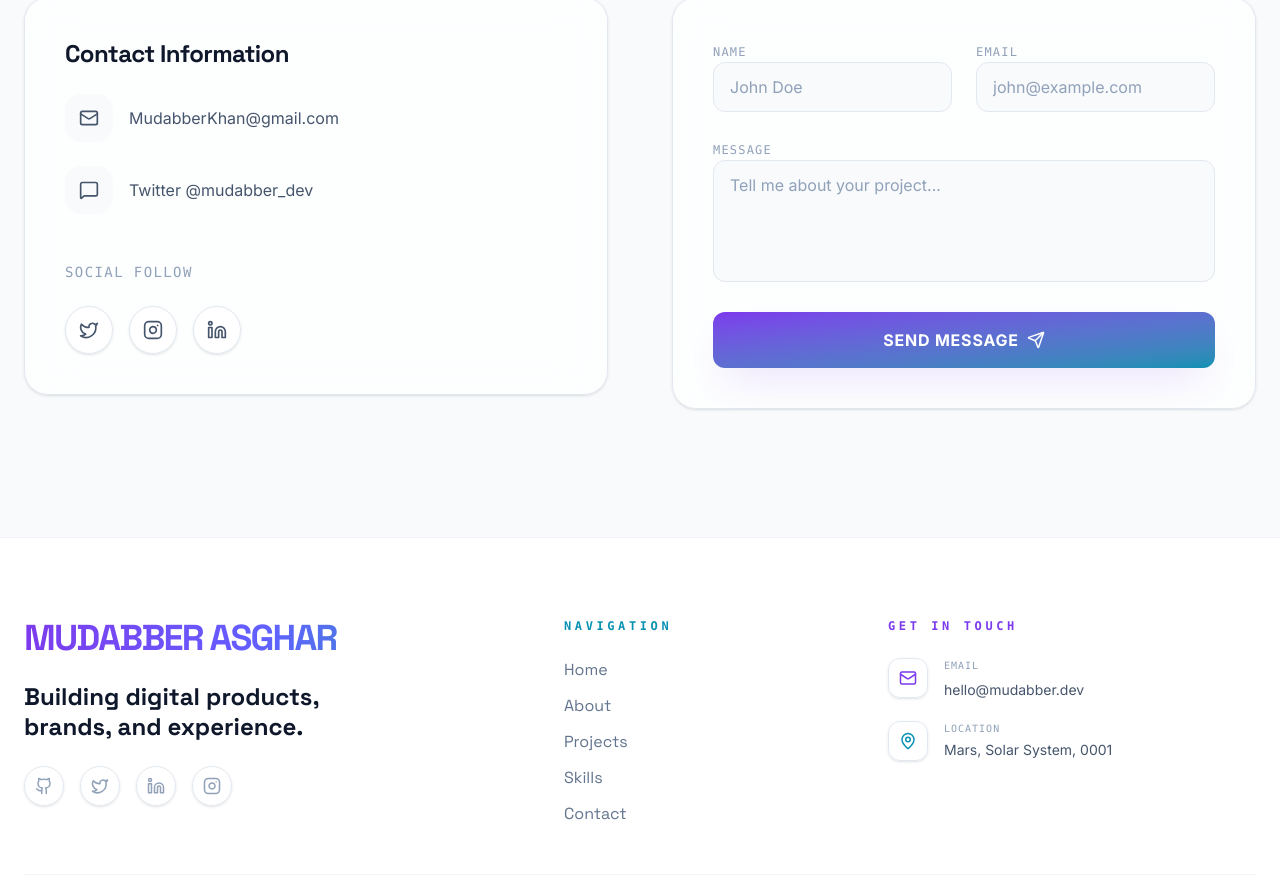
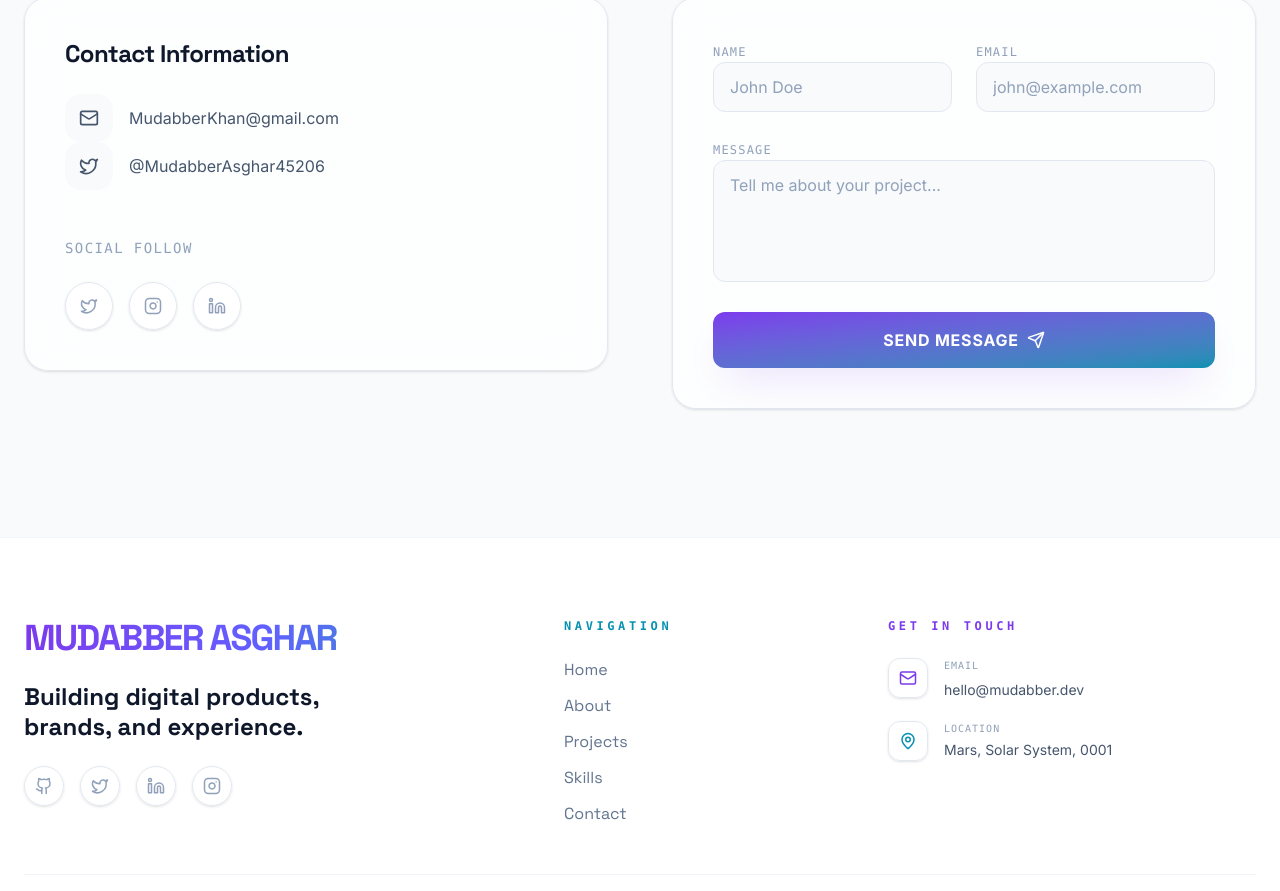
Before and after one commit to MudabberAsghar256/portfolio, a Next.js app: page / in a window 1280 px wide. Shown: the part 4424-5315 px from the top of the page. Built offline with nearby package versions, Linux system fonts and the light colour scheme.

Commit message:
New Bugs Fixed

```diff
--- a/package.json
+++ b/package.json
@@ -10,6 +10,7 @@
     "clean": "node -e \"const fs=require('fs');['dist','.next','out'].forEach(p=>{try{fs.rmSync(p,{recursive:true,force:true})}catch{}})\""
   },
   "dependencies": {
+    "@emailjs/browser": "^4.4.1",
     "lucide-react": "^0.546.0",
     "motion": "^12.23.24",
     "next": "^15.3.2",
--- a/src/components/Contact.tsx
+++ b/src/components/Contact.tsx
@@ -1,8 +1,44 @@
 'use client';
-import { Instagram, Linkedin, Mail, MessageSquare, Send, Twitter } from "lucide-react";
+import React from "react";
+import emailjs from "@emailjs/browser";
+import {
+  Instagram,
+  Linkedin,
+  Mail,
+  MessageSquare,
+  Send,
+  Twitter
+} from "lucide-react";
 import { motion } from "motion/react";
+const socialLinks = [
+  { icon: Twitter, href: "https://x.com/AsgharAs45206", label: "Twitter" },
+  { icon: Instagram, href: "#", label: "Instagram" },
+  { icon: Linkedin, href: "https://www.linkedin.com/in/mudabber-asghar-a8b065132/", label: "LinkedIn" },
 
+];
 export default function Contact() {
+
+  const sendEmail = (e: React.FormEvent<HTMLFormElement>) => {
+    e.preventDefault();
+
+    emailjs
+    emailjs.sendForm(
+      "service_11tnfts",
+      "template_uowag2j",
+      e.currentTarget,
+      "x8-wXElbXu9x3JOKt"
+    )
+      .then(
+        () => {
+          alert("Message Sent Successfully!");
+          e.currentTarget.reset();
+        },
+        (error) => {
+          console.log(error);
+          alert("Failed to send message");
+        }
+      );
+  };
   return (
     <section id="contact" className="md:py-32 py-10 px-6 bg-brand-surface">
       <div className="max-w-7xl mx-auto">
@@ -13,8 +49,10 @@ export default function Contact() {
             viewport={{ once: true }}
             className="text-7xl md:text-[10rem] font-display font-black leading-[0.8] tracking-tighter uppercase mb-8"
           >
-            SAY <span className="text-stroke">HELLO</span><span className="text-secondary">.</span>
+            SAY <span className="text-stroke">HELLO</span>
+            <span className="text-secondary">.</span>
           </motion.h2>
+
           <p className="text-slate-500 text-xl max-w-2xl mx-auto">
             Got a project in mind? Or just want to say hi? My inbox is always open.
             Lets build something extraordinary together.
@@ -22,6 +60,8 @@ export default function Contact() {
         </div>
 
         <div className="grid grid-cols-1 lg:grid-cols-2 gap-8 md:gap-16">
+
+          {/* Left Side */}
           <motion.div
             initial={{ opacity: 0, x: -30 }}
             whileInView={{ opacity: 1, x: 0 }}
@@ -29,63 +69,127 @@ export default function Contact() {
             className="space-y-8"
           >
             <div className="glass p-10 rounded-3xl">
-              <h3 className="text-2xl font-display font-bold mb-6 tracking-tight text-slate-900">Contact Information</h3>
+              <h3 className="text-2xl font-display font-bold mb-6 tracking-tight text-slate-900">
+                Contact Information
+              </h3>
+
               <div className="space-y-6">
-                <div className="flex items-center gap-4 group cursor-pointer">
-                  <div className="w-12 h-12 bg-slate-50 rounded-2xl flex items-center justify-center group-hover:bg-gradient-main group-hover:glow-primary transition-all text-slate-600 group-hover:text-white">
-                    <Mail size={20} />
+
+                <a href="mailto:MudabberKhan@gmail.com">
+                  <div className="flex items-center gap-4 group cursor-pointer">
+                    <div className="w-12 h-12 bg-slate-50 rounded-2xl flex items-center justify-center group-hover:bg-gradient-main group-hover:glow-primary transition-all text-slate-600 group-hover:text-white">
+                      <Mail size={20} />
+                    </div>
+
+                    <span className="text-slate-600 group-hover:text-brand-primary transition-colors">
+                      MudabberKhan@gmail.com
+                    </span>
                   </div>
-                  <span className="text-slate-600 group-hover:text-brand-primary transition-colors">MudabberKhan@gmail.com</span>
-                </div>
+                </a>
+
                 <div className="flex items-center gap-4 group cursor-pointer">
                   <div className="w-12 h-12 bg-slate-50 rounded-2xl flex items-center justify-center group-hover:bg-gradient-main group-hover:glow-secondary transition-all text-slate-600 group-hover:text-white">
-                    <MessageSquare size={20} />
+                    <Twitter size={20} />
                   </div>
-                  <span className="text-slate-600 group-hover:text-brand-secondary transition-colors">Twitter @mudabber_dev</span>
+
+                  <span className="text-slate-600 group-hover:text-brand-secondary transition-colors">
+                    <a
+                      href="https://x.com/AsgharAs45206"
+                      target="_blank"
+                      rel="noopener noreferrer"
+                      className=""
+                    >
+                      @MudabberAsghar45206
+                    </a>
+                  </span>
                 </div>
               </div>
 
               <div className="mt-12">
-                <h4 className="text-sm font-mono uppercase tracking-widest text-slate-400 mb-6">Social Follow</h4>
+                <h4 className="text-sm font-mono uppercase tracking-widest text-slate-400 mb-6">
+                  Social Follow
+                </h4>
+
                 <div className="flex gap-4">
-                  {[Twitter, Instagram, Linkedin].map((Icon, i) => (
-                    <motion.div
+                  {socialLinks.map((social, i) => (
+                    <motion.a
                       key={i}
-                      whileHover={{ scale: 1.1, backgroundColor: "var(--color-brand-primary)", color: "#fff" }}
-                      className="w-12 h-12 glass rounded-full flex items-center justify-center cursor-pointer text-slate-600"
+                      href={social.href}
+                      whileHover={{ y: -5, color: "var(--color-brand-primary)" }}
+                      className="w-12 h-12 glass rounded-full flex items-center justify-center text-slate-400 transition-colors"
+                      aria-label={social.label}
                     >
-                      <Icon size={20} />
-                    </motion.div>
+                      <social.icon size={18} />
+                    </motion.a>
                   ))}
                 </div>
               </div>
             </div>
           </motion.div>
+
+          {/* Form */}
           <motion.form
             initial={{ opacity: 0, x: 30 }}
             whileInView={{ opacity: 1, x: 0 }}
             viewport={{ once: true }}
             className="glass p-10 rounded-3xl space-y-6"
-            onSubmit={(e) => e.preventDefault()}
+            onSubmit={sendEmail}
           >
+
             <div className="grid grid-cols-1 md:grid-cols-2 gap-6">
+
               <div className="space-y-2">
-                <label className="text-xs font-mono uppercase tracking-widest text-slate-400">Name</label>
-                <input type="text" className="w-full bg-slate-50 border border-slate-200 rounded-xl px-4 py-3 focus:outline-none focus:border-brand-primary transition-colors text-slate-900 placeholder:text-slate-400" placeholder="John Doe" />
+                <label className="text-xs font-mono uppercase tracking-widest text-slate-400">
+                  Name
+                </label>
+
+                <input
+                  type="text"
+                  name="name"
+                  required
+                  className="w-full bg-slate-50 border border-slate-200 rounded-xl px-4 py-3 focus:outline-none focus:border-brand-primary transition-colors text-slate-900 placeholder:text-slate-400"
+                  placeholder="John Doe"
+                />
               </div>
+
               <div className="space-y-2">
-                <label className="text-xs font-mono uppercase tracking-widest text-slate-400">Email</label>
-                <input type="email" className="w-full bg-slate-50 border border-slate-200 rounded-xl px-4 py-3 focus:outline-none focus:border-brand-primary transition-colors text-slate-900 placeholder:text-slate-400" placeholder="john@example.com" />
+                <label className="text-xs font-mono uppercase tracking-widest text-slate-400">
+                  Email
+                </label>
+
+                <input
+                  type="email"
+                  name="email"
+                  required
+                  className="w-full bg-slate-50 border border-slate-200 rounded-xl px-4 py-3 focus:outline-none focus:border-brand-primary transition-colors text-slate-900 placeholder:text-slate-400"
+                  placeholder="john@example.com"
+                />
               </div>
             </div>
+
             <div className="space-y-2">
-              <label className="text-xs font-mono uppercase tracking-widest text-slate-400">Message</label>
-              <textarea rows={4} className="w-full bg-slate-50 border border-slate-200 rounded-xl px-4 py-3 focus:outline-none focus:border-brand-primary transition-colors text-slate-900 placeholder:text-slate-400 resize-none" placeholder="Tell me about your project..." />
+              <label className="text-xs font-mono uppercase tracking-widest text-slate-400">
+                Message
+              </label>
+
+              <textarea
+                rows={4}
+                name="message"
+                required
+                className="w-full bg-slate-50 border border-slate-200 rounded-xl px-4 py-3 focus:outline-none focus:border-brand-primary transition-colors text-slate-900 placeholder:text-slate-400 resize-none"
+                placeholder="Tell me about your project..."
+              />
             </div>
+
             <button className="w-full bg-gradient-main text-white py-4 rounded-xl font-bold uppercase tracking-wider flex items-center justify-center gap-2 hover:opacity-90 transition-opacity group glow-primary">
               Send Message
-              <Send size={18} className="group-hover:translate-x-1 group-hover:-translate-y-1 transition-transform" />
+
+              <Send
+                size={18}
+                className="group-hover:translate-x-1 group-hover:-translate-y-1 transition-transform"
+              />
             </button>
+
           </motion.form>
         </div>
       </div>
```
Also changed, not shown: 1 other file (tests, documents, lock files or other folders).
